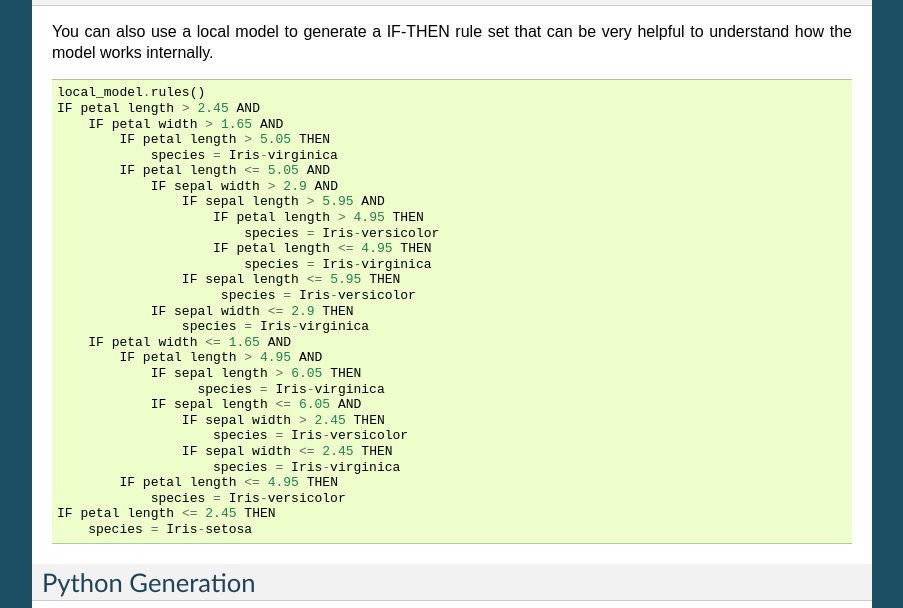
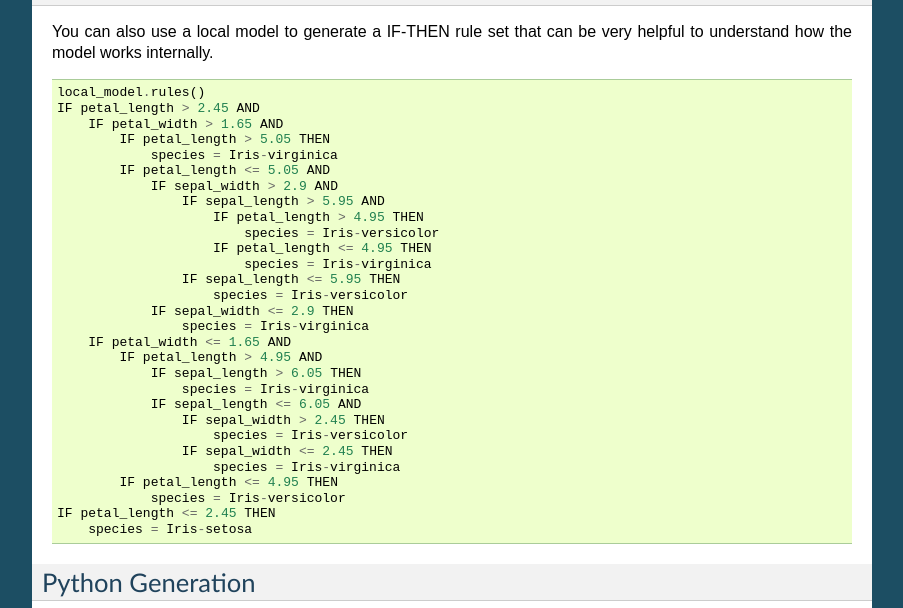
Before and after one commit to bigmlcom/python, a Sphinx documentation site: the page built from docs/index.rst, in a window 1280 px wide and 900 px high, scrolled down 10008 px. Shown: the part 159-767 px from the top of the window, without its empty margins (198-1101 px from the left). Built offline with Sphinx 7.4.7, drawn with Linux system fonts in a browser that asks for light colours.

Commit message:
slugify field names in model's rules method

```diff
--- a/docs/index.rst
+++ b/docs/index.rst
@@ -659,34 +659,35 @@ helpful to understand how the model works internally.
 ::
 
      local_model.rules()
-     IF petal length > 2.45 AND
-         IF petal width > 1.65 AND
-             IF petal length > 5.05 THEN
+     IF petal_length > 2.45 AND
+         IF petal_width > 1.65 AND
+             IF petal_length > 5.05 THEN
                  species = Iris-virginica
-             IF petal length <= 5.05 AND
-                 IF sepal width > 2.9 AND
-                     IF sepal length > 5.95 AND
-                         IF petal length > 4.95 THEN
+             IF petal_length <= 5.05 AND
+                 IF sepal_width > 2.9 AND
+                     IF sepal_length > 5.95 AND
+                         IF petal_length > 4.95 THEN
                              species = Iris-versicolor
-                         IF petal length <= 4.95 THEN
+                         IF petal_length <= 4.95 THEN
                              species = Iris-virginica
-                     IF sepal length <= 5.95 THEN
-                          species = Iris-versicolor
-                 IF sepal width <= 2.9 THEN
+                     IF sepal_length <= 5.95 THEN
+                         species = Iris-versicolor
+                 IF sepal_width <= 2.9 THEN
                      species = Iris-virginica
-         IF petal width <= 1.65 AND
-             IF petal length > 4.95 AND
-                 IF sepal length > 6.05 THEN
-                       species = Iris-virginica
-                 IF sepal length <= 6.05 AND
-                     IF sepal width > 2.45 THEN
+         IF petal_width <= 1.65 AND
+             IF petal_length > 4.95 AND
+                 IF sepal_length > 6.05 THEN
+                     species = Iris-virginica
+                 IF sepal_length <= 6.05 AND
+                     IF sepal_width > 2.45 THEN
                          species = Iris-versicolor
-                     IF sepal width <= 2.45 THEN
+                     IF sepal_width <= 2.45 THEN
                          species = Iris-virginica
-             IF petal length <= 4.95 THEN
+             IF petal_length <= 4.95 THEN
                  species = Iris-versicolor
-     IF petal length <= 2.45 THEN
+     IF petal_length <= 2.45 THEN
          species = Iris-setosa
+
 
 Python Generation
 -----------------
```
Also changed, not shown: 1 other file.
